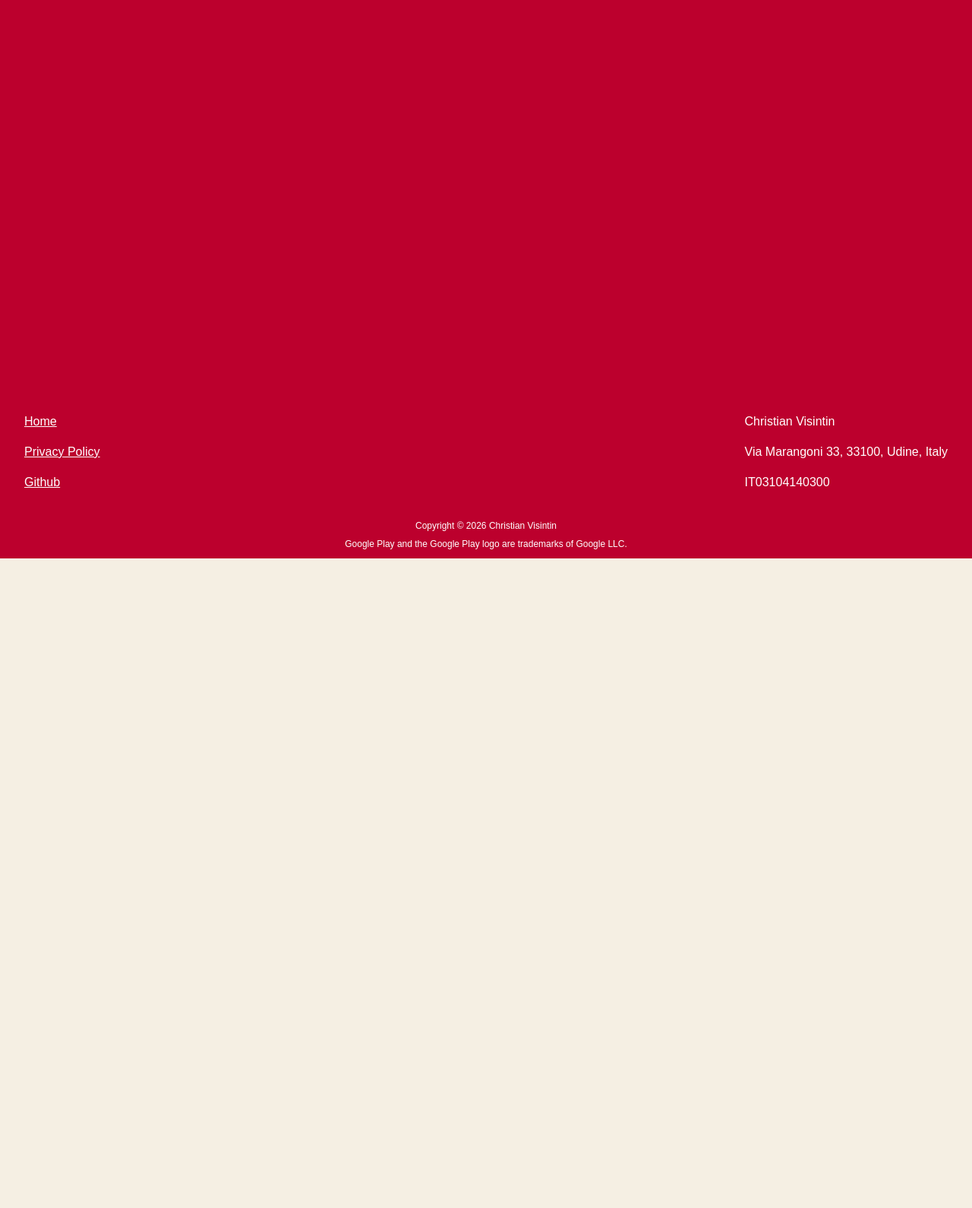
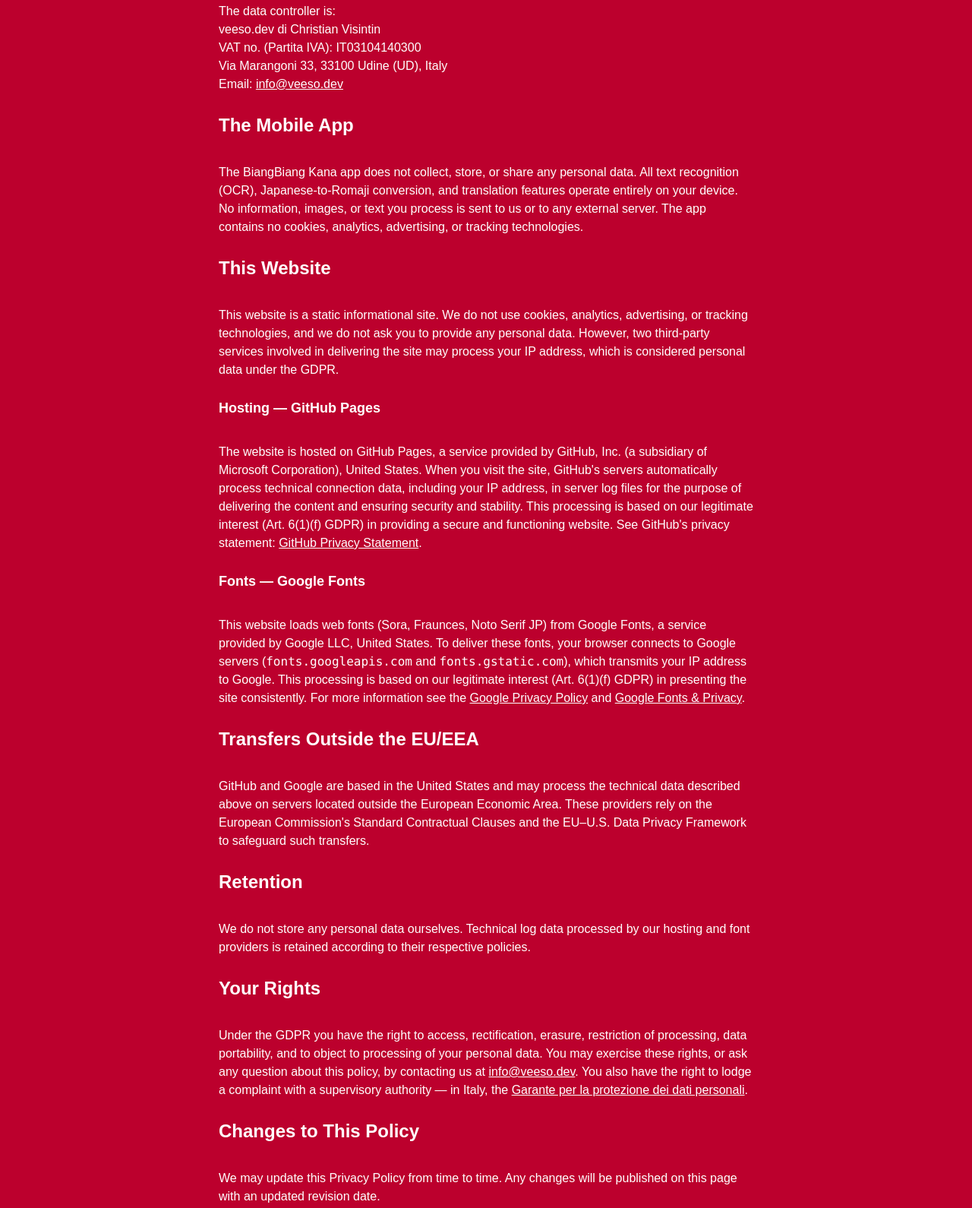
Before and after one commit to veeso/BiangBiang-Kana, a plain HTML site: page site/privacy.html in a window 1280 px wide. Shown: the part 321-1911 px from the top of the page at 76% size. Before the commit the page ends 1056 px from the top, so only its background shows below. Drawn offline with Linux system fonts and the light colour scheme; a web font is replaced by a local one.

Commit message:
docs(site): update privacy policy for GDPR compliance
Disclose Google Fonts (IP to Google LLC) and GitHub Pages hosting
(IP logs to GitHub) as third-party processors, add data controller
details, legal bases, non-EU transfers, retention, and data subject
rights.

```diff
--- a/site/privacy.html
+++ b/site/privacy.html
@@ -28,23 +28,101 @@
 
 <body>
   <main class="min-h-screen text-white bg-brand">
-    <div class="px-8">
-      <h1 class="text-2xl">
-        Privacy Policy - BiangBiang Kana
+    <div class="px-8 max-w-3xl mx-auto py-8 flex flex-col gap-6">
+      <h1 class="text-2xl font-bold">
+        Privacy Policy — BiangBiang Kana
       </h1>
       <p>
-        <em>Last updated: November 2025</em><br />
-        BiangBiang Kana does not collect, store, or share any personal data from users.<br />
-        All text recognition and translation features operate entirely on the user's device.<br />
-        No information, images, or text are sent to any external servers.<br />
-        We do not use cookies, analytics, tracking technologies, or third-party services.<br />
-        If future versions of the app require access to personal data, this Privacy Policy will be updated and
-        communicated transparently to all users.<br />
+        <em>Last updated: June 2026</em>
       </p>
-      <h2>Contact</h2>
       <p>
-        For any questions regarding this Privacy Policy, please contact us at: <a href="mailto:info@veeso.dev"
-          class="text-white underline">info@veeso.dev</a>
+        This Privacy Policy explains how personal data is handled by the
+        <strong>BiangBiang Kana</strong> mobile apps (iOS and Android) and by this website
+        (<a href="https://biangbiangkana.app" class="text-white underline">biangbiangkana.app</a>),
+        in accordance with Regulation (EU) 2016/679 (GDPR).
+      </p>
+
+      <h2 class="text-xl font-semibold">Data Controller</h2>
+      <p>
+        The data controller is:<br />
+        <strong>veeso.dev di Christian Visintin</strong><br />
+        VAT no. (Partita IVA): IT03104140300<br />
+        Via Marangoni 33, 33100 Udine (UD), Italy<br />
+        Email: <a href="mailto:info@veeso.dev" class="text-white underline">info@veeso.dev</a>
+      </p>
+
+      <h2 class="text-xl font-semibold">The Mobile App</h2>
+      <p>
+        The BiangBiang Kana app does not collect, store, or share any personal data.
+        All text recognition (OCR), Japanese-to-Romaji conversion, and translation features
+        operate entirely on your device. No information, images, or text you process is sent to us
+        or to any external server. The app contains no cookies, analytics, advertising, or tracking
+        technologies.
+      </p>
+
+      <h2 class="text-xl font-semibold">This Website</h2>
+      <p>
+        This website is a static informational site. We do not use cookies, analytics, advertising,
+        or tracking technologies, and we do not ask you to provide any personal data. However, two
+        third-party services involved in delivering the site may process your IP address, which is
+        considered personal data under the GDPR.
+      </p>
+
+      <h3 class="text-lg font-semibold">Hosting — GitHub Pages</h3>
+      <p>
+        The website is hosted on <strong>GitHub Pages</strong>, a service provided by GitHub, Inc.
+        (a subsidiary of Microsoft Corporation), United States. When you visit the site, GitHub's
+        servers automatically process technical connection data, including your IP address, in
+        server log files for the purpose of delivering the content and ensuring security and
+        stability. This processing is based on our legitimate interest (Art. 6(1)(f) GDPR) in
+        providing a secure and functioning website. See GitHub's privacy statement:
+        <a href="https://docs.github.com/en/site-policy/privacy-policies/github-general-privacy-statement"
+          class="text-white underline" target="_blank" rel="noopener noreferrer">GitHub Privacy Statement</a>.
+      </p>
+
+      <h3 class="text-lg font-semibold">Fonts — Google Fonts</h3>
+      <p>
+        This website loads web fonts (Sora, Fraunces, Noto Serif JP) from
+        <strong>Google Fonts</strong>, a service provided by Google LLC, United States. To deliver
+        these fonts, your browser connects to Google servers
+        (<code>fonts.googleapis.com</code> and <code>fonts.gstatic.com</code>), which transmits your
+        IP address to Google. This processing is based on our legitimate interest (Art. 6(1)(f) GDPR)
+        in presenting the site consistently. For more information see the
+        <a href="https://policies.google.com/privacy" class="text-white underline"
+          target="_blank" rel="noopener noreferrer">Google Privacy Policy</a> and
+        <a href="https://developers.google.com/fonts/faq/privacy" class="text-white underline"
+          target="_blank" rel="noopener noreferrer">Google Fonts &amp; Privacy</a>.
+      </p>
+
+      <h2 class="text-xl font-semibold">Transfers Outside the EU/EEA</h2>
+      <p>
+        GitHub and Google are based in the United States and may process the technical data described
+        above on servers located outside the European Economic Area. These providers rely on the
+        European Commission's Standard Contractual Clauses and the EU–U.S. Data Privacy Framework to
+        safeguard such transfers.
+      </p>
+
+      <h2 class="text-xl font-semibold">Retention</h2>
+      <p>
+        We do not store any personal data ourselves. Technical log data processed by our hosting and
+        font providers is retained according to their respective policies.
+      </p>
+
+      <h2 class="text-xl font-semibold">Your Rights</h2>
+      <p>
+        Under the GDPR you have the right to access, rectification, erasure, restriction of
+        processing, data portability, and to object to processing of your personal data. You may
+        exercise these rights, or ask any question about this policy, by contacting us at
+        <a href="mailto:info@veeso.dev" class="text-white underline">info@veeso.dev</a>.
+        You also have the right to lodge a complaint with a supervisory authority — in Italy, the
+        <a href="https://www.garanteprivacy.it" class="text-white underline"
+          target="_blank" rel="noopener noreferrer">Garante per la protezione dei dati personali</a>.
+      </p>
+
+      <h2 class="text-xl font-semibold">Changes to This Policy</h2>
+      <p>
+        We may update this Privacy Policy from time to time. Any changes will be published on this
+        page with an updated revision date.
       </p>
     </div>
   </main>
```
Also changed, not shown: site/output.css.
